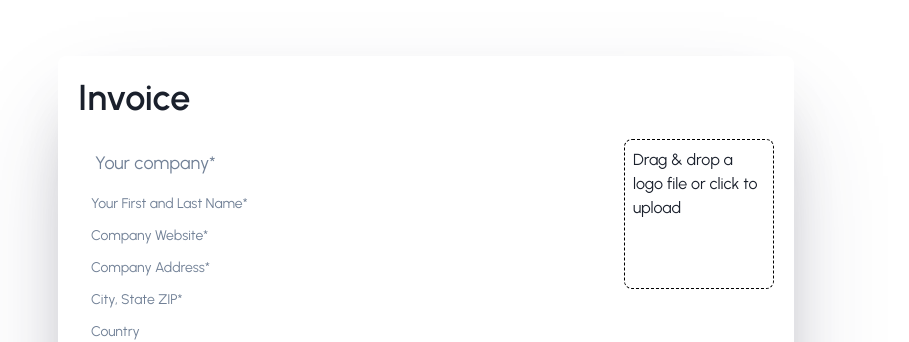
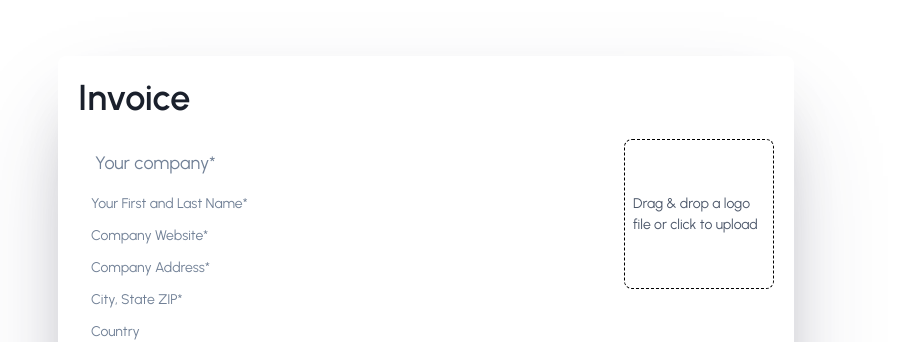
Before and after one commit to nappalm/invoice, a Next.js app: page / in a window 1280 px wide. Shown: the top 342 px of the page, without its empty margins (214-1123 px from the left). Built offline with nearby package versions, Linux system fonts and the light colour scheme.

Commit message:
Custom invoice image

```diff
--- a/components/invoice-image.js
+++ b/components/invoice-image.js
@@ -1,10 +1,12 @@
-import { Box, Image, Input, Text } from "@chakra-ui/react";
+import { Box, Flex, Image, Input, Text } from "@chakra-ui/react";
 import { useState } from "react";
 import { useDropzone } from "react-dropzone";
 
 import styled from "@emotion/styled";
 
-const WrapperStyle = styled(Box)``;
+const WrapperStyle = styled(Box)`
+  cursor: pointer;
+`;
 
 const defaultImageSize = "150px";
 function InvoiceImage() {
@@ -38,7 +40,11 @@ function InvoiceImage() {
       {preview ? (
         <Image src={preview} alt="preview-image" />
       ) : (
-        <Text p={2}>Drag & drop a logo file or click to upload</Text>
+        <Flex h="full" align="center" justify="center">
+          <Text color="gray.600" fontSize="sm" p={2}>
+            Drag & drop a logo file or click to upload
+          </Text>
+        </Flex>
       )}
     </WrapperStyle>
   );
```
